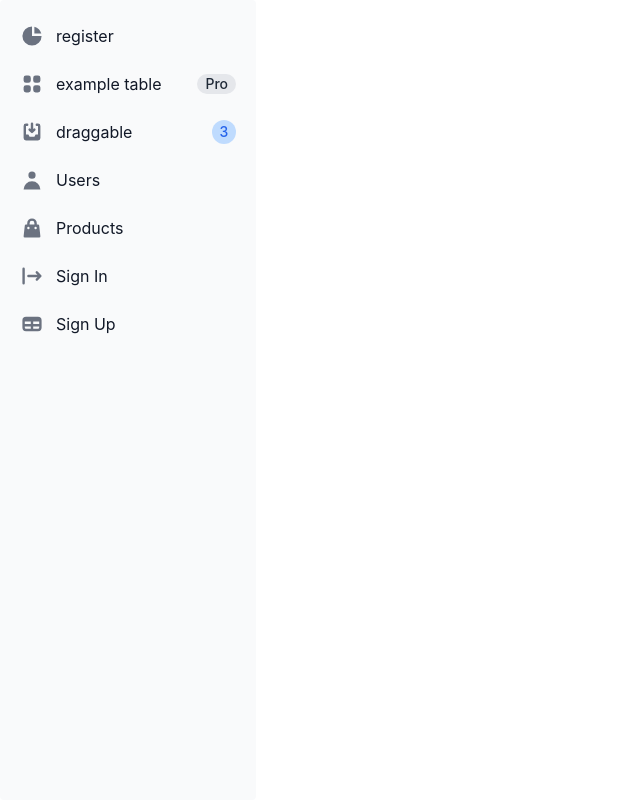
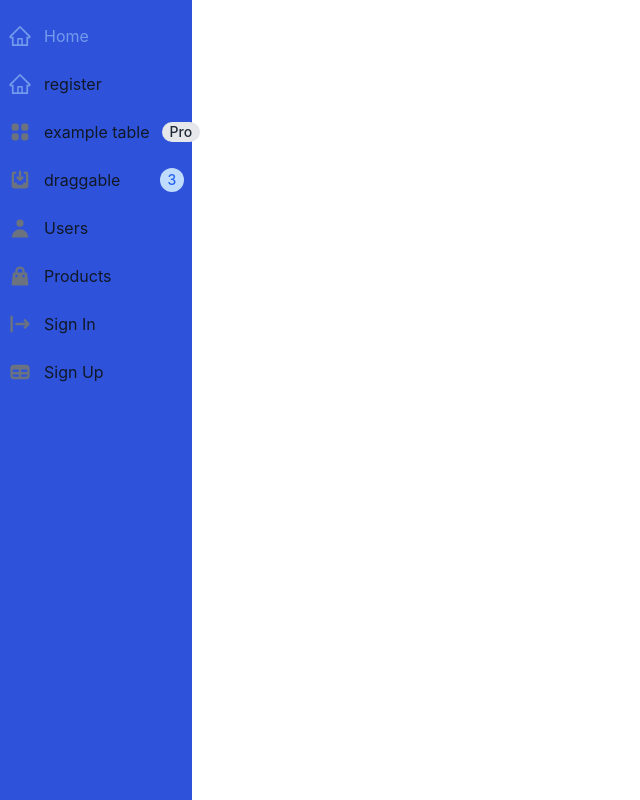
Before and after one commit to jihyeonjeong11/react-vite, a React (Vite) app: page / in a window 1280 px wide. Shown: the whole page, without its empty margins (0-640 px from the left). Built offline with nearby package versions, Linux system fonts and the light colour scheme.

Commit message:
writing aside menu

```diff
--- a/src/routes/aside/Aside.tsx
+++ b/src/routes/aside/Aside.tsx
@@ -1,25 +1,34 @@
 import React from 'react';
+import { AiOutlineHome } from 'react-icons/ai';
+import {SlCamrecorder, SlNote} from 'react-icons/sl';
+import {CgScreen} from 'react-icons/cg';
+import { BsEye } from 'react-icons/bs';
+
+import classes from './aside.module.css';
+
+
+
 
 const Aside = () => {
     return (
-        <aside className="w-64" aria-label="Sidebar">
-        <nav className=" h-screen py-4 px-3 bg-gray-50 rounded dark:bg-gray-800">
+        <aside className="w-48" aria-label="Sidebar">
+        <nav className=" h-screen py-4 bg-sidebar__background">
             <ul className="space-y-2">
+                <li className="relative cursor-pointer">
+                    <a
+                        href="/"
+                        className={"flex items-center p-2 text-base font-normal " + classes['btn'] + ' ' + classes['btn-background-slide']}
+                    >
+                        <AiOutlineHome size="1.5rem" className="text-sidebar__text" />
+                        <span className="ml-3 text-sidebar__text">Home</span>
+                    </a>
+                </li>
                 <li>
                     <a
                         href="register"
                         className="flex items-center p-2 text-base font-normal text-gray-900 rounded-lg dark:text-white hover:bg-gray-100 dark:hover:bg-gray-700"
                     >
-                        <svg
-                            aria-hidden="true"
-                            className="w-6 h-6 text-gray-500 transition duration-75 dark:text-gray-400 group-hover:text-gray-900 dark:group-hover:text-white"
-                            fill="currentColor"
-                            viewBox="0 0 20 20"
-                            xmlns="http://www.w3.org/2000/svg"
-                        >
-                            <path d="M2 10a8 8 0 018-8v8h8a8 8 0 11-16 0z"></path>
-                            <path d="M12 2.252A8.014 8.014 0 0117.748 8H12V2.252z"></path>
-                        </svg>
+                        <AiOutlineHome size="1.5rem" className="text-sidebar__text" />
                         <span className="ml-3">register</span>
                     </a>
                 </li>
--- /dev/null
+++ b/src/routes/aside/aside.module.css
@@ -0,0 +1,44 @@
+.btn {
+    width: 100%;
+    background-color: var(--background-color);
+    color: #222;
+    padding: 0.5em 1em;
+    border: none;
+    outline: none;
+    position: relative;
+    cursor: pointer;
+
+    --border-size: 2px;
+    --accent-color: #1cf2d3;
+}
+
+.btn.btn-background-slide::before {
+    content: "";
+    position: absolute;
+    top: 0;
+    left: 0;
+    bottom: 0;
+    right: 0;
+    z-index: -1;
+    background-color: var(--accent-color);
+
+    transition: transform 300ms ease-in-out;
+    transform: scaleX(0);
+    transform-origin: left;
+}
+
+.btn.btn-background-slide:hover::before,
+.btn.btn-background-slide:focus::before {
+    transform: scaleX(0.02);
+}
+
+.btn.btn-background-slide {
+    transition: color 300ms ease-in-out;
+    z-index: 1;
+}
+
+.btn.btn-background-slide:hover,
+.btn.btn-background-slide:focus {
+    color: white;
+    background-color: #2945a8;
+}
--- a/tailwind.config.cjs
+++ b/tailwind.config.cjs
@@ -25,6 +25,12 @@ module.exports = {
                 "window-shadow": "0 0 12px 0 rgba(0, 0, 0, 50%)",
                 "window-outline": "hsla(0, 0%, 25%, 75%)",
                 "window-background": "#808080",
+                // sidebar colors
+                "sidebar__background": "#2e53da",
+                "sidebar__background--focused": "#2945a8",
+                "sidebar__text": "#739bec",
+                "sidebar__text--focused": "#ffffff"
+
             },
         },
     },
```
Also changed, not shown: src/main.tsx (line endings or trailing spaces), 1 other file (tests, documents, lock files or other folders).
